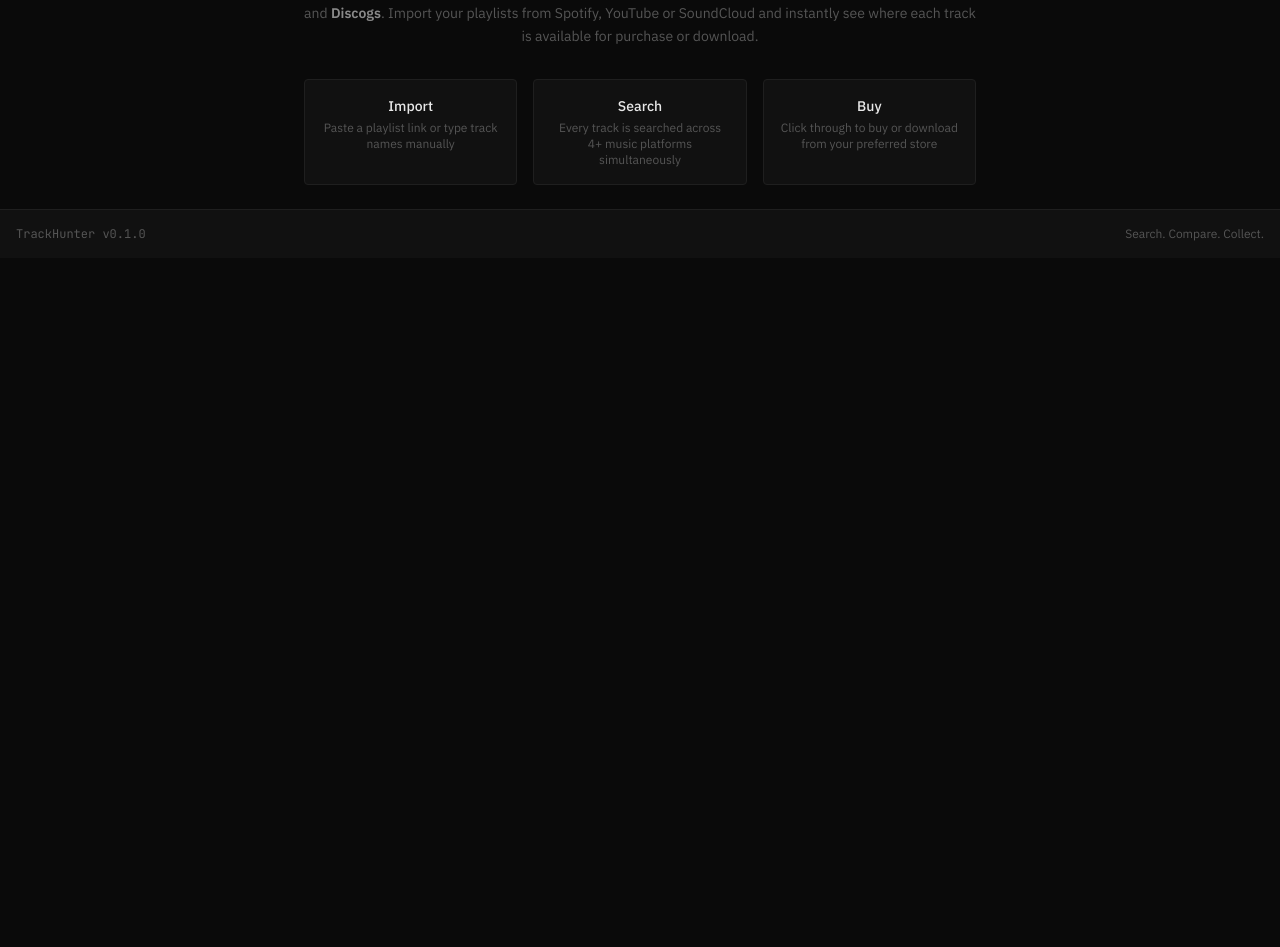
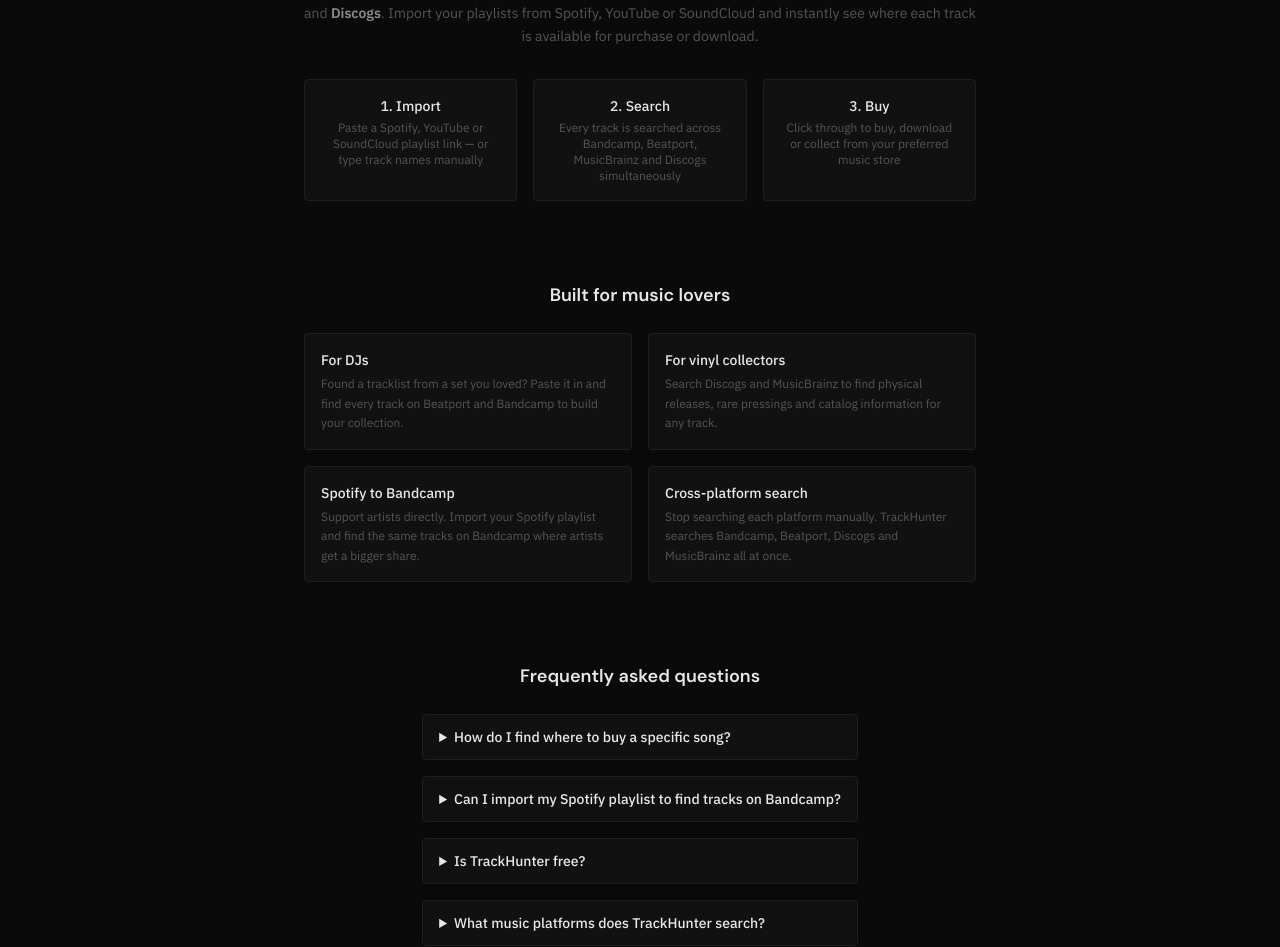
Before and after one commit to Wieedze/TrackHunter, a React (Vite) app: page / in a window 1280 px wide. Shown: the part 706-1653 px from the top of the page. Before the commit the page ends 964 px from the top, so only its background shows below. Built offline with nearby package versions, Linux system fonts and the light colour scheme; no server answers.

Commit message:
feat: add FAQ structured data, use case sections, and SEO optimizations for maximum visibility

```diff
--- a/index.html
+++ b/index.html
@@ -9,6 +9,11 @@
     <meta name="description" content="Paste a playlist from Spotify, YouTube or SoundCloud and instantly find every track on Bandcamp, Beatport, MusicBrainz and Discogs. Buy music from the platform you prefer." />
     <meta name="keywords" content="buy music, find tracks, Bandcamp, Beatport, Discogs, MusicBrainz, Spotify playlist, download music, DJ tools, music search engine" />
     <link rel="canonical" href="https://track-hunter.com/" />
+    <meta name="robots" content="index, follow, max-image-preview:large, max-snippet:-1" />
+    <meta name="author" content="TrackHunter" />
+    <meta name="theme-color" content="#0A0A0A" />
+    <link rel="alternate" hreflang="en" href="https://track-hunter.com/" />
+    <link rel="alternate" hreflang="x-default" href="https://track-hunter.com/" />
 
     <!-- Open Graph -->
     <meta property="og:type" content="website" />
@@ -46,6 +51,56 @@
     }
     </script>
 
+    <!-- FAQ Structured Data (Google Rich Results) -->
+    <script type="application/ld+json">
+    {
+      "@context": "https://schema.org",
+      "@type": "FAQPage",
+      "mainEntity": [
+        {
+          "@type": "Question",
+          "name": "How do I find where to buy a specific song?",
+          "acceptedAnswer": {
+            "@type": "Answer",
+            "text": "Paste the track name (Artist - Title) or a Spotify/YouTube/SoundCloud playlist link into TrackHunter. It will instantly search Bandcamp, Beatport, MusicBrainz and Discogs to find where you can buy or download the track."
+          }
+        },
+        {
+          "@type": "Question",
+          "name": "Can I import my Spotify playlist to find tracks on Bandcamp?",
+          "acceptedAnswer": {
+            "@type": "Answer",
+            "text": "Yes! Just paste your Spotify playlist URL into TrackHunter. It will extract all tracks and search for each one on Bandcamp, Beatport, Discogs and MusicBrainz automatically."
+          }
+        },
+        {
+          "@type": "Question",
+          "name": "Is TrackHunter free to use?",
+          "acceptedAnswer": {
+            "@type": "Answer",
+            "text": "Yes, TrackHunter is completely free. Paste any playlist or track list and find purchase links across multiple music platforms instantly."
+          }
+        },
+        {
+          "@type": "Question",
+          "name": "What music platforms does TrackHunter search?",
+          "acceptedAnswer": {
+            "@type": "Answer",
+            "text": "TrackHunter searches Bandcamp, Beatport, MusicBrainz and Discogs. You can import tracks from Spotify, YouTube and SoundCloud playlists."
+          }
+        },
+        {
+          "@type": "Question",
+          "name": "How can DJs find tracks from a set or mix?",
+          "acceptedAnswer": {
+            "@type": "Answer",
+            "text": "If you have a tracklist from a DJ set, paste it into TrackHunter (one track per line in Artist - Title format). It will find purchase links on Bandcamp, Beatport and other platforms so you can buy the tracks for your own sets."
+          }
+        }
+      ]
+    }
+    </script>
+
     <!-- Favicon -->
     <link rel="icon" type="image/svg+xml" href="/favicon.svg" />
 
--- a/src/pages/Home.tsx
+++ b/src/pages/Home.tsx
@@ -180,7 +180,7 @@
         </div>
       </div>
 
-      {/* SEO content section */}
+      {/* How it works */}
       <section className="mt-12 max-w-2xl text-center">
         <h2 className="font-display text-lg font-semibold text-text-primary">
           Find where to buy any track
@@ -197,23 +197,105 @@
 
         <div className="mt-8 grid grid-cols-1 gap-4 sm:grid-cols-3">
           <div className="rounded-sm border border-border bg-bg-secondary p-4">
-            <h3 className="text-sm font-medium text-text-primary">Import</h3>
+            <h3 className="text-sm font-medium text-text-primary">1. Import</h3>
             <p className="mt-1 text-xs text-text-tertiary">
-              Paste a playlist link or type track names manually
+              Paste a Spotify, YouTube or SoundCloud playlist link — or type track names manually
             </p>
           </div>
           <div className="rounded-sm border border-border bg-bg-secondary p-4">
-            <h3 className="text-sm font-medium text-text-primary">Search</h3>
+            <h3 className="text-sm font-medium text-text-primary">2. Search</h3>
             <p className="mt-1 text-xs text-text-tertiary">
-              Every track is searched across 4+ music platforms simultaneously
+              Every track is searched across Bandcamp, Beatport, MusicBrainz and Discogs simultaneously
             </p>
           </div>
           <div className="rounded-sm border border-border bg-bg-secondary p-4">
-            <h3 className="text-sm font-medium text-text-primary">Buy</h3>
+            <h3 className="text-sm font-medium text-text-primary">3. Buy</h3>
             <p className="mt-1 text-xs text-text-tertiary">
-              Click through to buy or download from your preferred store
+              Click through to buy, download or collect from your preferred music store
             </p>
           </div>
+        </div>
+      </section>
+
+      {/* Use cases */}
+      <section className="mt-12 max-w-2xl">
+        <h2 className="font-display text-lg font-semibold text-text-primary text-center">
+          Built for music lovers
+        </h2>
+        <div className="mt-6 grid grid-cols-1 gap-4 sm:grid-cols-2">
+          <div className="rounded-sm border border-border bg-bg-secondary p-4">
+            <h3 className="text-sm font-medium text-text-primary">For DJs</h3>
+            <p className="mt-1 text-xs text-text-tertiary leading-relaxed">
+              Found a tracklist from a set you loved? Paste it in and find every track on Beatport and Bandcamp to build your collection.
+            </p>
+          </div>
+          <div className="rounded-sm border border-border bg-bg-secondary p-4">
+            <h3 className="text-sm font-medium text-text-primary">For vinyl collectors</h3>
+            <p className="mt-1 text-xs text-text-tertiary leading-relaxed">
+              Search Discogs and MusicBrainz to find physical releases, rare pressings and catalog information for any track.
+            </p>
+          </div>
+          <div className="rounded-sm border border-border bg-bg-secondary p-4">
+            <h3 className="text-sm font-medium text-text-primary">Spotify to Bandcamp</h3>
+            <p className="mt-1 text-xs text-text-tertiary leading-relaxed">
+              Support artists directly. Import your Spotify playlist and find the same tracks on Bandcamp where artists get a bigger share.
+            </p>
+          </div>
+          <div className="rounded-sm border border-border bg-bg-secondary p-4">
+            <h3 className="text-sm font-medium text-text-primary">Cross-platform search</h3>
+            <p className="mt-1 text-xs text-text-tertiary leading-relaxed">
+              Stop searching each platform manually. TrackHunter searches Bandcamp, Beatport, Discogs and MusicBrainz all at once.
+            </p>
+          </div>
+        </div>
+      </section>
+
+      {/* FAQ */}
+      <section className="mt-12 mb-12 max-w-2xl">
+        <h2 className="font-display text-lg font-semibold text-text-primary text-center">
+          Frequently asked questions
+        </h2>
+        <div className="mt-6 space-y-4">
+          <details className="group rounded-sm border border-border bg-bg-secondary">
+            <summary className="cursor-pointer px-4 py-3 text-sm font-medium text-text-primary">
+              How do I find where to buy a specific song?
+            </summary>
+            <p className="px-4 pb-3 text-xs text-text-tertiary leading-relaxed">
+              Paste the track name (Artist - Title format) or a playlist link from Spotify, YouTube or SoundCloud into the search box above. TrackHunter will instantly search Bandcamp, Beatport, MusicBrainz and Discogs to show you where the track is available.
+            </p>
+          </details>
+          <details className="group rounded-sm border border-border bg-bg-secondary">
+            <summary className="cursor-pointer px-4 py-3 text-sm font-medium text-text-primary">
+              Can I import my Spotify playlist to find tracks on Bandcamp?
+            </summary>
+            <p className="px-4 pb-3 text-xs text-text-tertiary leading-relaxed">
+              Yes! Just paste your Spotify playlist URL above. TrackHunter extracts all tracks and searches for each one on Bandcamp, Beatport, Discogs and MusicBrainz automatically. No login required.
+            </p>
+          </details>
+          <details className="group rounded-sm border border-border bg-bg-secondary">
+            <summary className="cursor-pointer px-4 py-3 text-sm font-medium text-text-primary">
+              Is TrackHunter free?
+            </summary>
+            <p className="px-4 pb-3 text-xs text-text-tertiary leading-relaxed">
+              Yes, TrackHunter is completely free to use. Paste any playlist or track list and find purchase links across multiple music platforms instantly.
+            </p>
+          </details>
+          <details className="group rounded-sm border border-border bg-bg-secondary">
+            <summary className="cursor-pointer px-4 py-3 text-sm font-medium text-text-primary">
+              What music platforms does TrackHunter search?
+            </summary>
+            <p className="px-4 pb-3 text-xs text-text-tertiary leading-relaxed">
+              TrackHunter searches Bandcamp, Beatport, MusicBrainz and Discogs for purchase and download links. You can import tracks from Spotify, YouTube and SoundCloud playlists.
+            </p>
+          </details>
+          <details className="group rounded-sm border border-border bg-bg-secondary">
+            <summary className="cursor-pointer px-4 py-3 text-sm font-medium text-text-primary">
+              How can DJs find tracks from a set or mix?
+            </summary>
+            <p className="px-4 pb-3 text-xs text-text-tertiary leading-relaxed">
+              If you have a tracklist from a DJ set, paste it in (one track per line, Artist - Title format). TrackHunter will find purchase links on Bandcamp, Beatport and other platforms so you can buy the tracks for your own sets.
+            </p>
+          </details>
         </div>
       </section>
     </div>
```
Also changed, not shown: public/robots.txt.
